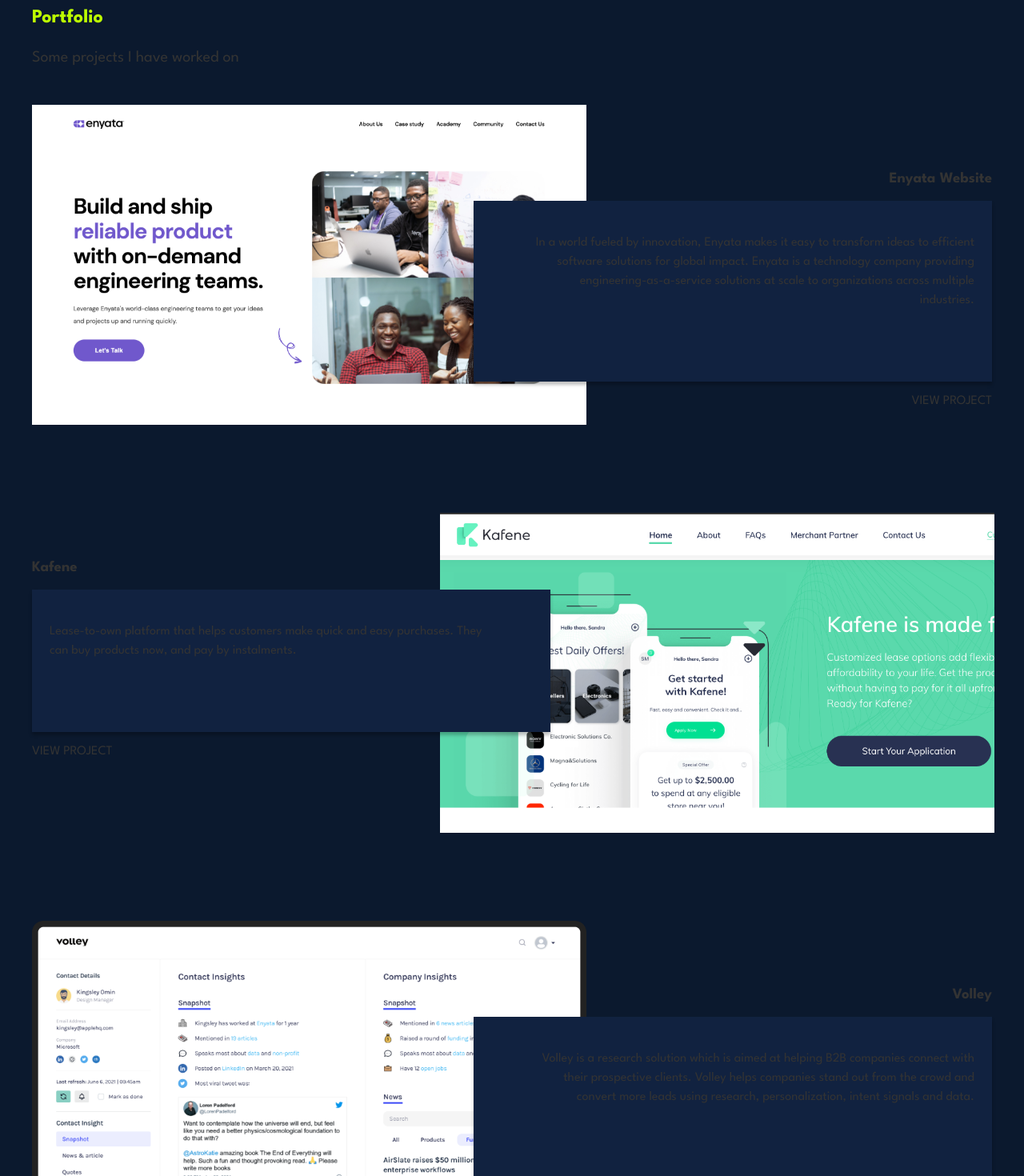
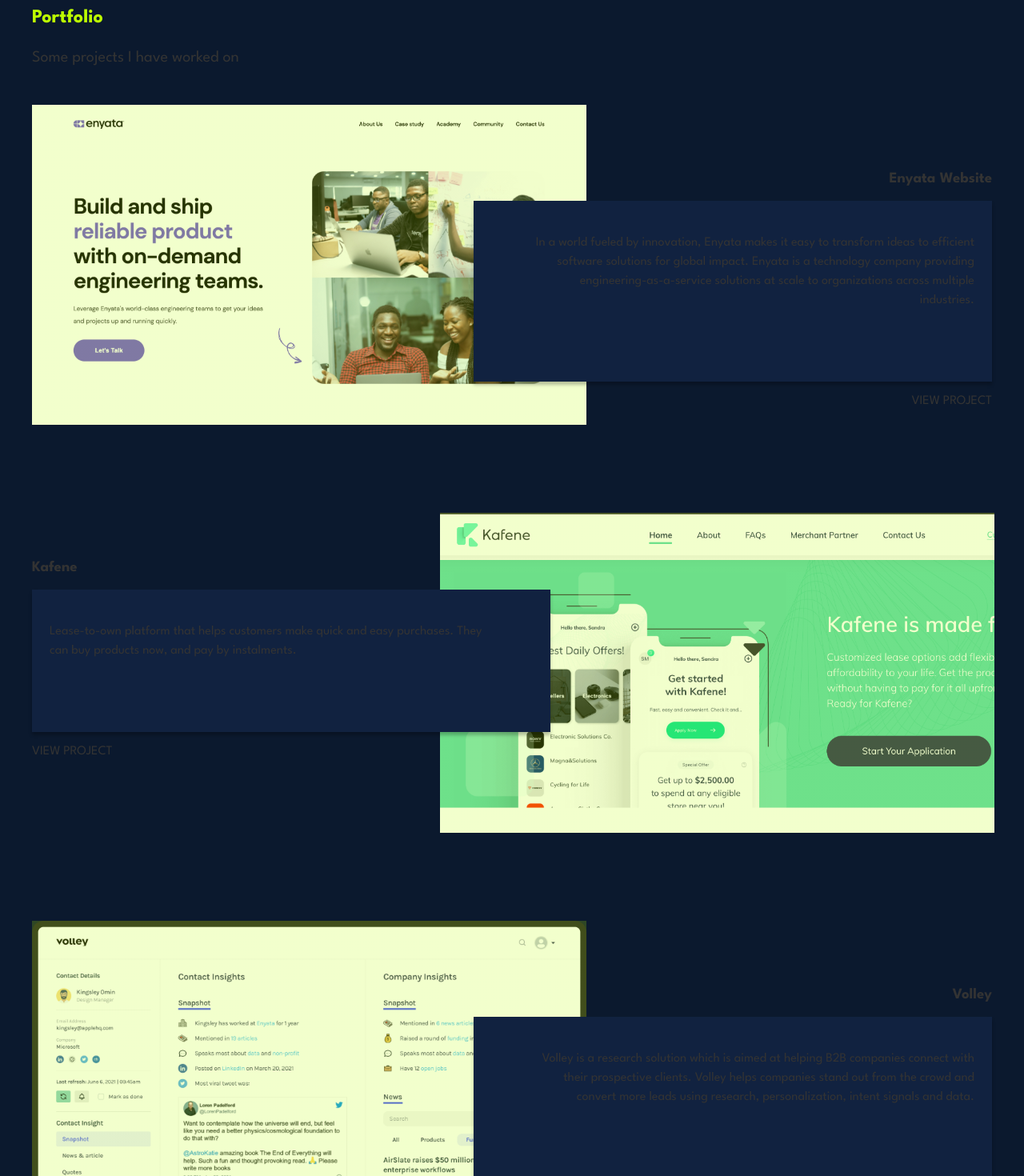
Before and after one commit to LaniJ/NewPortfolio, a Next.js app: page / in a window 1280 px wide. Shown: the part 1220-2690 px from the top of the page at 80% size. Built offline with nearby package versions, Linux system fonts and the light colour scheme.

Commit message:
adds gradient over portfolio images on large screen

```diff
--- a/components/Portfolio/Portfolio.jsx
+++ b/components/Portfolio/Portfolio.jsx
@@ -10,11 +10,12 @@
       <p className="body__text xs:mb-5 lg:mb-20">Some projects I have worked on <span className={styles.small__screen}>:</span></p>
 
       <div className={styles.project}>
-        <div className={`${styles.project__image} ${styles.large__screen}`}>
-          <Image
+        <div className={`${styles.project__image} ${styles.large__screen} ${styles.enyata}`}>
+          {/* <Image
+            className={styles.enyata}
             src={Enyata}
             alt="Enyata"
-          />
+          /> */}
         </div>
         <div className={styles.info_one}>
           <h3 className='text-lg font-bold'>Enyata Website</h3>
@@ -43,9 +44,9 @@
           </div>
           <Link href="https://kafene.com/"><a target="_blank" rel="noreferrer" className={`${styles['project-link']} ${styles.large__screen}`}>VIEW PROJECT</a></Link>
         </div>
-        <div className={`${styles.project__image} ${styles.imageFlipped} ${styles.kafene} ${styles.large__screen}`}></div>
+        <div className={`${styles.project__image} ${styles.imageFlipped} ${styles.kafene} ${styles.large__screen} `}></div>
       </div>
-
+      {/* [@media(hover:hover)]:grayscale placeholder:hover:grayscale-0 */}
       <div className={styles.project}>
         <div className={`${styles.project__image} ${styles.large__screen} ${styles.volley}`}>
         </div>
--- a/styles/Portfolio.module.css
+++ b/styles/Portfolio.module.css
@@ -44,17 +44,31 @@
   padding-left: 22px;
   padding-right: 70px;
 }
+.enyata {
+  background-image: -webkit-linear-gradient(rgba(189, 255, 0, 0.2), rgba(189, 255, 0, 0.2)), url('../assets/images/enyata.png');
+}
+.enyata:hover {
+  background-image: -webkit-linear-gradient(rgba(0, 0, 0, 0), rgba(0, 0, 0, 0)), url('../assets/images/enyata.png');
+}
+
+.kafene {
+  background-image: -webkit-linear-gradient(rgba(189, 255, 0, 0.2), rgba(189, 255, 0, 0.2)), url('../assets/images/kafene3.png');
+}
+.kafene:hover {
+  background-image: -webkit-linear-gradient(rgba(0, 0, 0, 0), rgba(0, 0, 0, 0)), url('../assets/images/kafene3.png');
+}
+.volley {
+  background: -webkit-linear-gradient(rgba(189, 255, 0, 0.2), rgba(189, 255, 0, 0.2)), url('../assets/images/volley3.png');
+}
+.volley:hover {
+  background-image: -webkit-linear-gradient(rgba(0, 0, 0, 0), rgba(0, 0, 0, 0)), url('../assets/images/volley3.png');
+}
 .project__image {
   width: 693px;
   height: 400px;
   background-size: cover;
   background-repeat: no-repeat;
-}
-.kafene {
-  background-image: url('../assets/images/kafene3.png');
-}
-.volley {
-  background-image: url('../assets/images/volley3.png');
+  cursor: pointer;
 }
 .project-link {
   font-size: 16px;
@@ -80,11 +94,7 @@
     text-align: unset;
   }
 
-  .project__image {
-    width: 100%;
-    height: 170px;
-    /* min-height: 400px; */
-  }
+
   .project-box {
     padding: 18px;
     width: fit-content;
@@ -109,4 +119,18 @@
   .small__screen {
     display: inline-block;
   }
+  .enyata {
+    background-image: url('../assets/images/enyata.png');
+  }
+  .kafene {
+    background-image: url('../assets/images/kafene3.png');
+  }
+  .volley {
+    background: url('../assets/images/volley3.png');
+  }
+  .project__image {
+    width: 100%;
+    height: 170px;
+    background-size: cover;
+  }
 }
```
